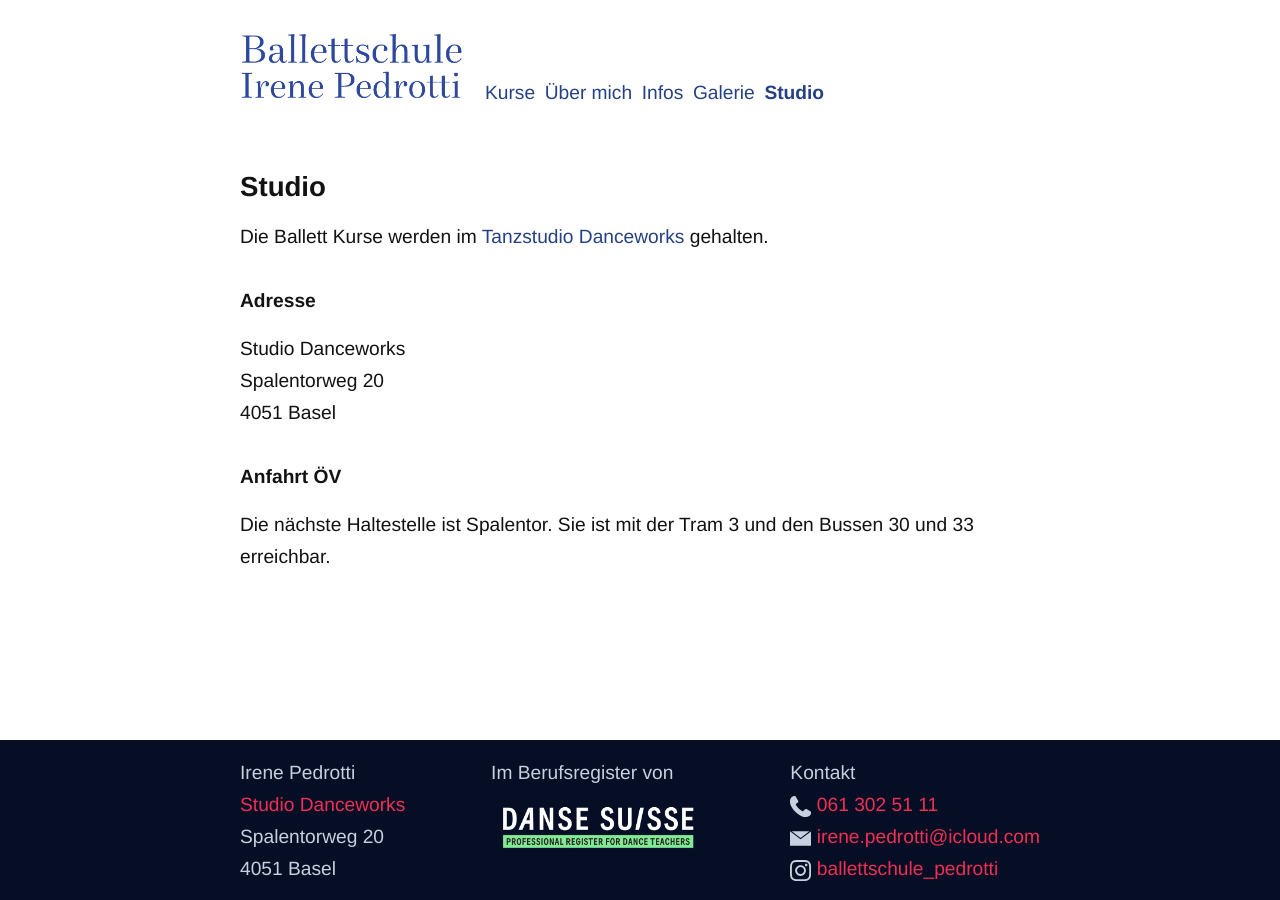
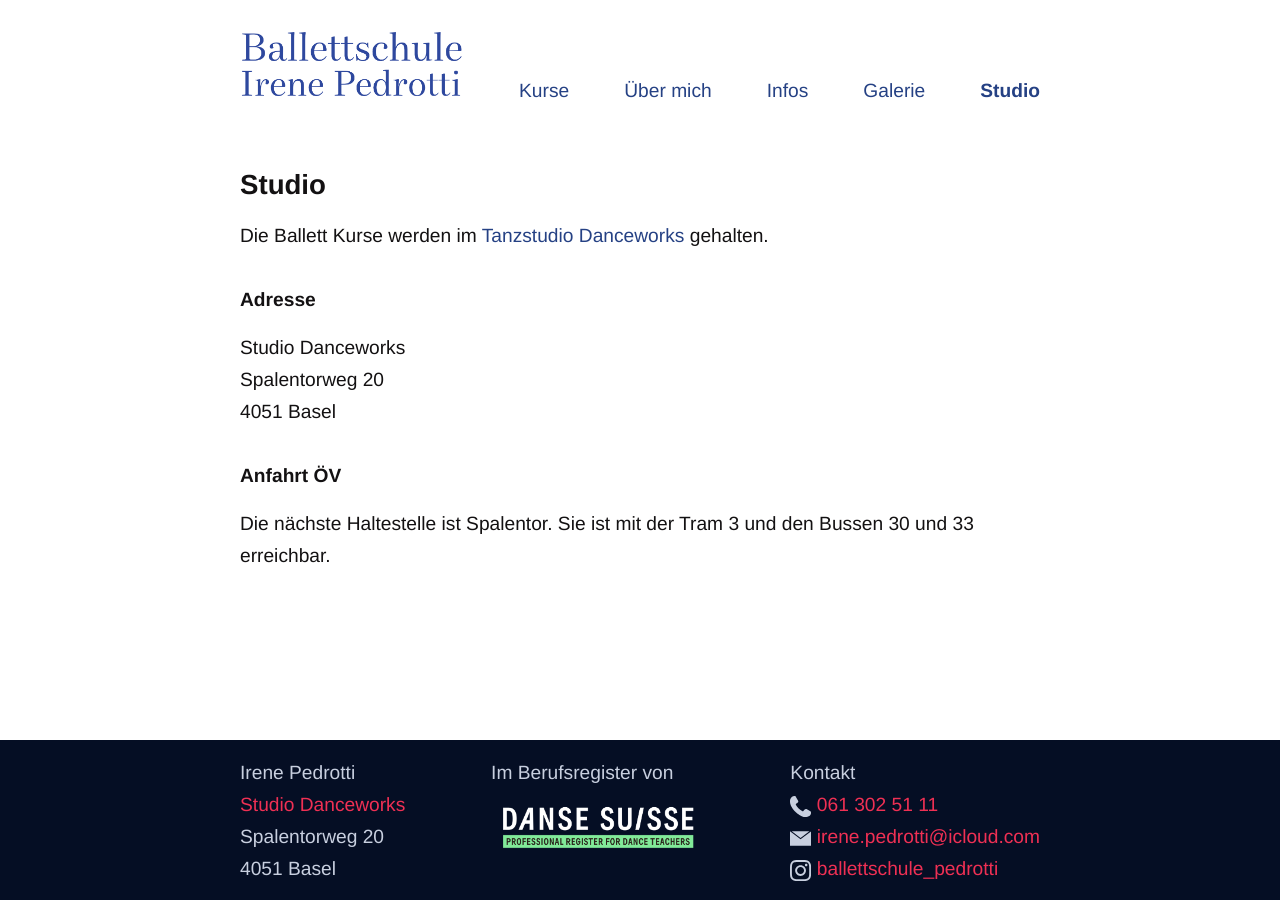
Before and after one commit to irenepedrotti/irenepedrotti.github.io, a Jekyll site: the page built from pages/studio.md, in a window 1280 px wide. Built offline with Jekyll 4.4.1, drawn with Linux system fonts in a browser that asks for light colours.

Commit message:
Improve navbar spacing

```diff
--- a/_includes/nav.html
+++ b/_includes/nav.html
@@ -1,21 +1,19 @@
-<div class="container navbar">
-  <div class="logo-nav">
+<div class="container nav">
+  <div class="nav__logo">
     <a href="/"><img src="/assets/logo_blue_big.png"></a>
   </div>
 
-  <nav class="nav">
   {% assign sorted_pages = site.html_pages | sort: "navbar_order" %}
   {% for item in sorted_pages %}
     {% if item.navbar_order %}
-        <span class="item  item--nav{% if item.url == page.url %}  item--current{% endif %}">
+      <div class="nav__text {% if item.url == page.url %} nav__text--current{% endif %}">
         {% if item.url contains '://' %}
         {% assign url = item.url %}
         {% else %}
         {% assign url = item.url | relative_url %}
         {% endif %}
         <a href="{{ url }}">{{ item.title }}</a>
-        </span>
+      </div>
     {% endif %}
   {% endfor %}
-  </nav>
 </div>
--- a/_sass/_layout.scss
+++ b/_sass/_layout.scss
@@ -95,6 +95,32 @@ a:hover:focus {
   text-shadow: none;
 }
 
+// Nav bar
+
+.nav {
+  display: flex;
+  align-items: flex-end;
+  flex-wrap: wrap;
+  column-gap: 1.2rem;
+  justify-content: space-between;
+  padding: 2rem 0rem 1rem 0;
+
+  .nav__text {
+    flex-shrink: 0;
+    font-size: 1.2rem;
+    padding: 0 0 0.44rem 0; // Make sure baseline of text aligns with logo
+  }
+
+  .nav__logo {
+    flex-shrink: 0;
+    width: 14rem;
+  }
+
+  .nav__text--current {
+    font-weight: map-get($bodytype, bold);
+  }
+}
+
 // Slideshow
 
 .slideshow-container {
@@ -151,44 +177,14 @@ a:hover:focus {
   max-height: 10em;
 }
 
-// Nav bar
-
-.navbar {
-  display: flex;
-  justify-content: flex-start;
-  padding: 2rem 0rem 1rem 0;
-  align-items: flex-end;
-}
-
-.logo-nav {
-  display: inline-block;
-  margin: 0.1rem 1rem 0 0;
-
-  img {
-    height: 4.47rem;
-  }
-}
-
-.nav {
-  display: flex;
-}
-
-.item--nav {
-  margin: 0 0.3rem;
-  padding: 0 0 0.44rem 0;
-  font-size: 1.2rem;
-}
-
-.item--current {
-  font-weight: map-get($bodytype, bold);
-}
-
 /* Some adjustments for phone screens */
 
-@media (max-width: 630px) {
-  .navbar {
-    flex-direction: column;
-    align-items: flex-start;
+@media (max-width: 680px) {
+  .nav__logo {
+    flex-basis: 100%;
+    img {
+      width: 14rem;
+    }
   }
 
   .footer-container {
```
Lines whose indentation alone changed are shown as unchanged.
